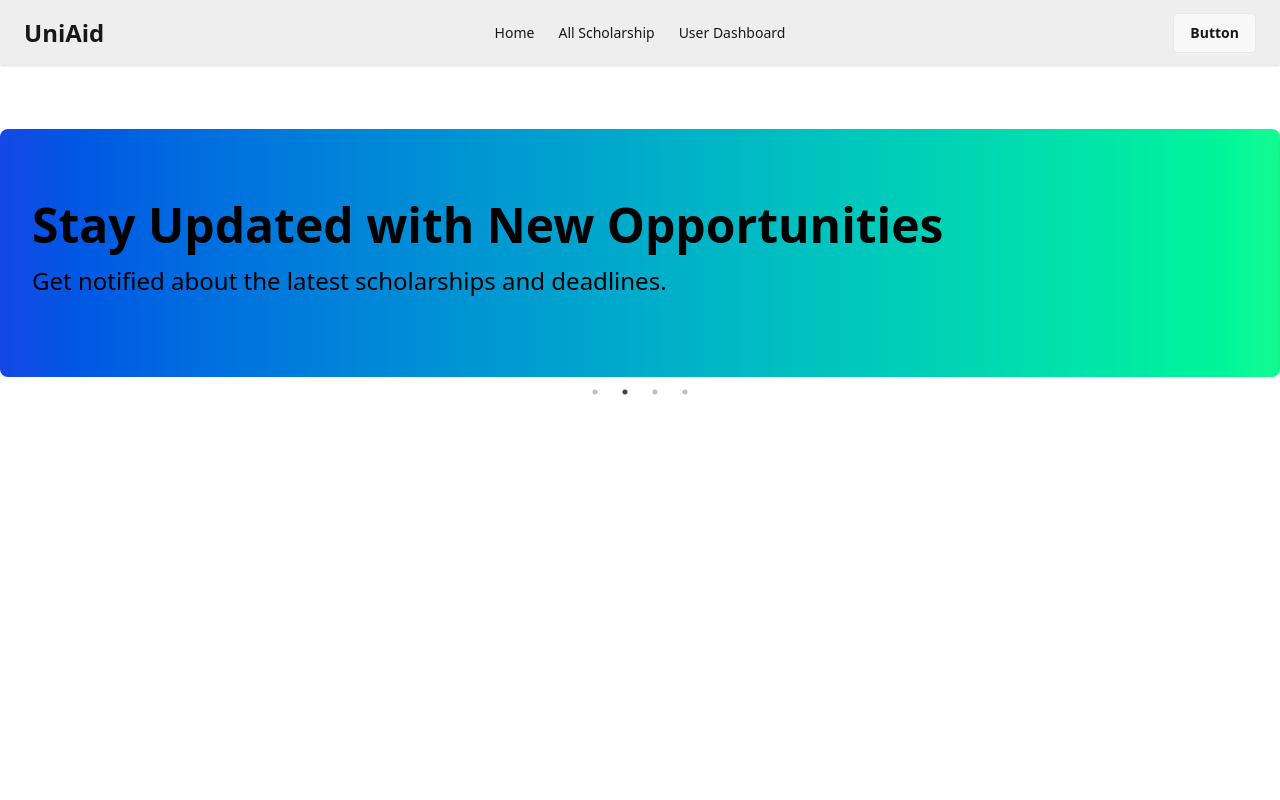
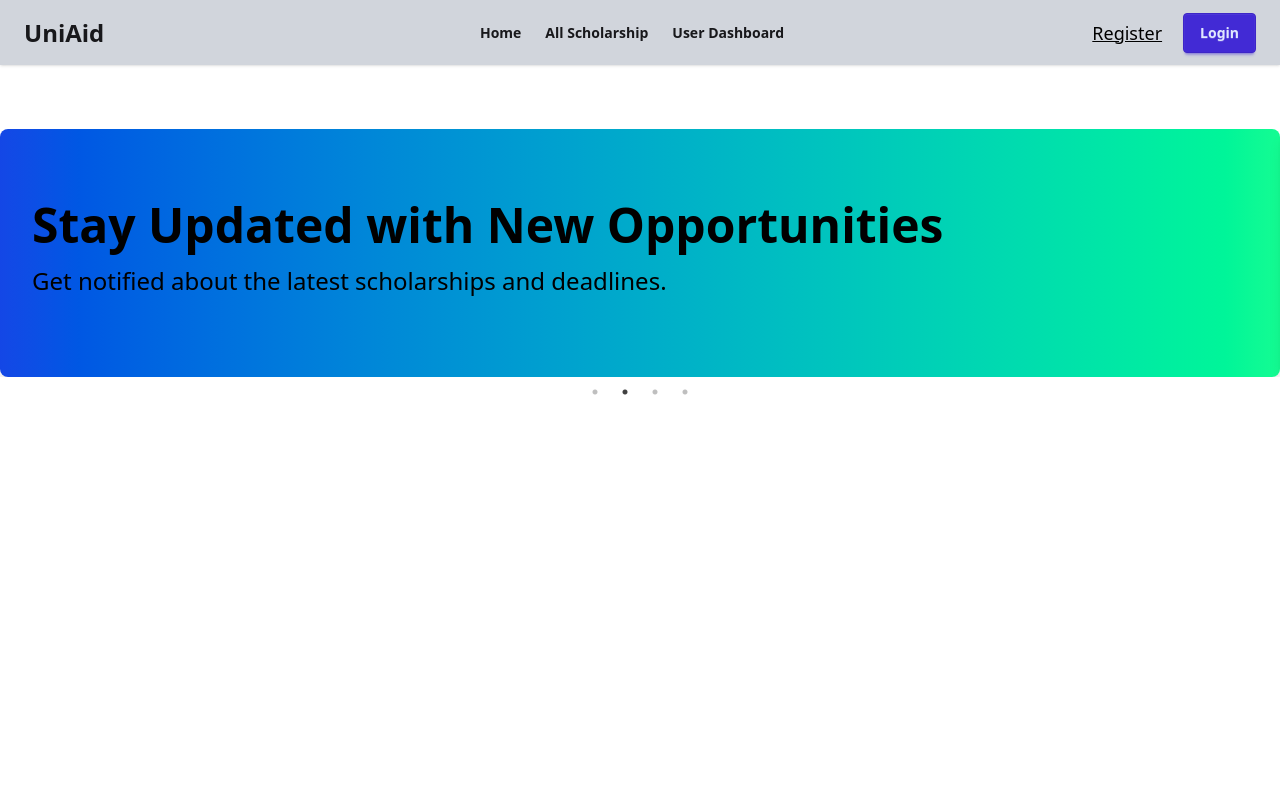
Before and after one commit to yeasinrahman26/UniAid-Client-, a React (Vite) app: page / in a window 1280 px wide. Shown: the top 800 px of the page. Built offline with nearby package versions, Linux system fonts and the light colour scheme.

Commit message:
Navbar done wiht Routes and registers login btn

```diff
--- a/src/Pages/NavBar/NavBar.jsx
+++ b/src/Pages/NavBar/NavBar.jsx
@@ -3,21 +3,25 @@ import { Link, NavLink } from "react-router-dom";
 const NavBar = () => {
   const links = (
     <>
-      <li>
+      <li className="font-semibold">
         <NavLink to={"/"}>Home</NavLink>
       </li>
 
       <li>
-        <NavLink to={"/allScholarship"}>All Scholarship</NavLink>
+        <NavLink className="font-semibold" to={"/allScholarship"}>
+          All Scholarship
+        </NavLink>
       </li>
       <li>
-        <Link to={"/dashBoard"}>User Dashboard</Link>
+        <Link className="font-semibold" to={"/dashBoard"}>
+          User Dashboard
+        </Link>
       </li>
     </>
   );
 
   return (
-    <div className="navbar bg-base-300 shadow-sm">
+    <div className="navbar bg-gray-300 shadow-sm">
       <div className="navbar-start">
         <div className="dropdown">
           <div tabIndex={0} role="button" className="btn btn-ghost lg:hidden">
@@ -38,7 +42,7 @@ const NavBar = () => {
           </div>
           <ul
             tabIndex={0}
-            className="menu menu-sm dropdown-content bg-base-100 rounded-box z-1 mt-3 w-52 p-2 shadow"
+            className="menu menu-sm bg-gray-300 dropdown-content bg-base-100 rounded-box z-1 mt-5 w-52 p-2 shadow"
           >
             {links}
           </ul>
@@ -50,8 +54,13 @@ const NavBar = () => {
       <div className="navbar-center hidden lg:flex">
         <ul className="menu menu-horizontal px-1">{links}</ul>
       </div>
-      <div className="navbar-end">
-        <a className="btn mr-4">Button</a>
+      <div className="navbar-end mr-4">
+        <div className="space-x-1">
+          <button className="btn text-lg hover:text-blue-700 font-normal text-black btn-link">
+            Register
+          </button>
+          <button className="btn btn-primary">Login</button>
+        </div>
       </div>
     </div>
   );
```
